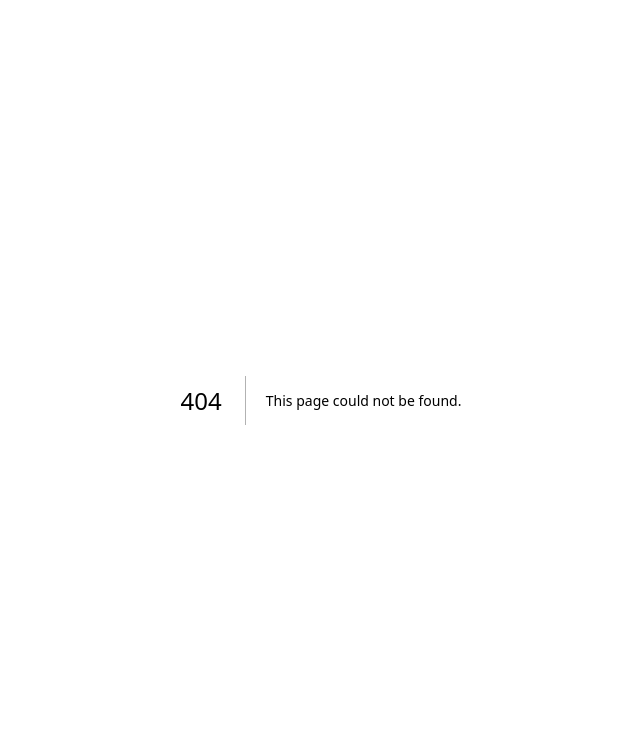
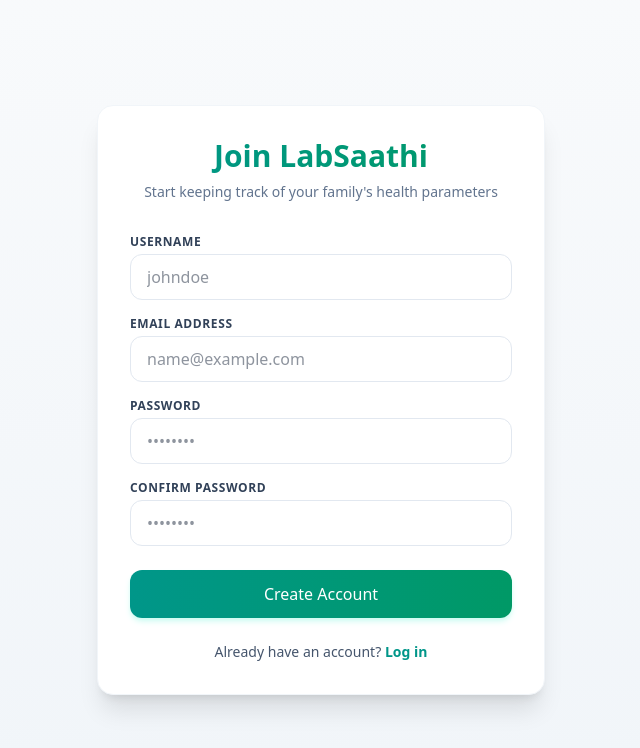
Before and after one commit to abuzar-ali1/Lab_Assistant, a Next.js app in the folder frontend/: page /register in a window 1280 px wide. Before the commit this address had no page. Shown: the top 748 px of the page, without its empty margins (319-959 px from the left). Built offline with nearby package versions, Linux system fonts and the light colour scheme; no server answers.

Commit message:
Layout.tsx fixing and providing the AIth to whole app

```diff
--- a/frontend/app/layout.tsx
+++ b/frontend/app/layout.tsx
@@ -1,6 +1,7 @@
 import type { Metadata } from "next";
 import { Geist, Geist_Mono } from "next/font/google";
 import "./globals.css";
+import { AuthProvider } from "@/Context/AuthContext";
 
 const geistSans = Geist({
   variable: "--font-geist-sans",
@@ -27,7 +28,11 @@
       lang="en"
       className={`${geistSans.variable} ${geistMono.variable} h-full antialiased`}
     >
-      <body className="min-h-full flex flex-col">{children}</body>
+      <body className="min-h-full flex flex-col">
+      <AuthProvider>
+        {children}
+      </AuthProvider>
+      </body>
     </html>
   );
 }
--- /dev/null
+++ b/frontend/app/register/page.tsx
@@ -0,0 +1,120 @@
+'use client';
+
+import { useState } from 'react';
+import { useAuth } from '@/Context/AuthContext';
+import Link from 'next/link';
+
+export default function RegisterPage() {
+  const { register } = useAuth();
+  const [form, setForm] = useState({ email: '', username: '', password: '', password_confirm: '' });
+  const [error, setError] = useState('');
+  const [submitting, setSubmitting] = useState(false);
+
+  const handleSubmit = async (e: React.FormEvent) => {
+    e.preventDefault();
+    setError('');
+
+    if (form.password !== form.password_confirm) {
+      setError('Passwords do not match');
+      return;
+    }
+
+    setSubmitting(true);
+    try {
+      await register(form);
+    } catch (err: any) {
+      const msg = err.response?.data?.email?.[0] || err.response?.data?.password?.[0] || 'Registration failed';
+      setError(msg);
+    } finally {
+      setSubmitting(false);
+    }
+  };
+
+  const handleChange = (e: React.ChangeEvent<HTMLInputElement>) => {
+    setForm({ ...form, [e.target.name]: e.target.value });
+  };
+
+  return (
+    <div className="min-h-screen flex items-center justify-center bg-gradient-to-b from-slate-50 to-slate-100 px-4 py-12">
+      <div className="bg-white p-8 rounded-2xl shadow-xl border border-slate-100 w-full max-w-md">
+        <div className="text-center mb-8">
+          <h1 className="text-3xl font-extrabold text-transparent bg-clip-text bg-gradient-to-r from-teal-600 to-emerald-600">
+            Join LabSaathi
+          </h1>
+          <p className="text-sm text-slate-500 mt-2">Start keeping track of your family's health parameters</p>
+        </div>
+
+        {error && (
+          <div className="bg-rose-50 border border-rose-200 text-rose-600 text-sm p-3 rounded-xl mb-4">
+            {error}
+          </div>
+        )}
+
+        <form onSubmit={handleSubmit} className="space-y-4">
+          <div>
+            <label className="block text-xs font-semibold text-slate-700 uppercase tracking-wider mb-1">Username</label>
+            <input
+              name="username"
+              type="text"
+              onChange={handleChange}
+              className="w-full px-4 py-2.5 border border-slate-200 rounded-xl focus:ring-2 focus:ring-teal-500 focus:border-transparent outline-none transition text-slate-800"
+              placeholder="johndoe"
+              required
+            />
+          </div>
+
+          <div>
+            <label className="block text-xs font-semibold text-slate-700 uppercase tracking-wider mb-1">Email Address</label>
+            <input
+              name="email"
+              type="email"
+              onChange={handleChange}
+              className="w-full px-4 py-2.5 border border-slate-200 rounded-xl focus:ring-2 focus:ring-teal-500 focus:border-transparent outline-none transition text-slate-800"
+              placeholder="name@example.com"
+              required
+            />
+          </div>
+
+          <div>
+            <label className="block text-xs font-semibold text-slate-700 uppercase tracking-wider mb-1">Password</label>
+            <input
+              name="password"
+              type="password"
+              onChange={handleChange}
+              className="w-full px-4 py-2.5 border border-slate-200 rounded-xl focus:ring-2 focus:ring-teal-500 focus:border-transparent outline-none transition text-slate-800"
+              placeholder="••••••••"
+              required
+            />
+          </div>
+
+          <div>
+            <label className="block text-xs font-semibold text-slate-700 uppercase tracking-wider mb-1">Confirm Password</label>
+            <input
+              name="password_confirm"
+              type="password"
+              onChange={handleChange}
+              className="w-full px-4 py-2.5 border border-slate-200 rounded-xl focus:ring-2 focus:ring-teal-500 focus:border-transparent outline-none transition text-slate-800"
+              placeholder="••••••••"
+              required
+            />
+          </div>
+
+          <button
+            type="submit"
+            disabled={submitting}
+            className="w-full mt-2 bg-gradient-to-r from-teal-600 to-emerald-600 text-white font-medium py-3 rounded-xl hover:opacity-95 shadow-md shadow-teal-100 transition disabled:opacity-50"
+          >
+            {submitting ? 'Creating account...' : 'Create Account'}
+          </button>
+        </form>
+
+        <p className="mt-6 text-center text-sm text-slate-600">
+          Already have an account?{' '}
+          <Link href="/login" className="font-semibold text-teal-600 hover:underline">
+            Log in
+          </Link>
+        </p>
+      </div>
+    </div>
+  );
+}
```
